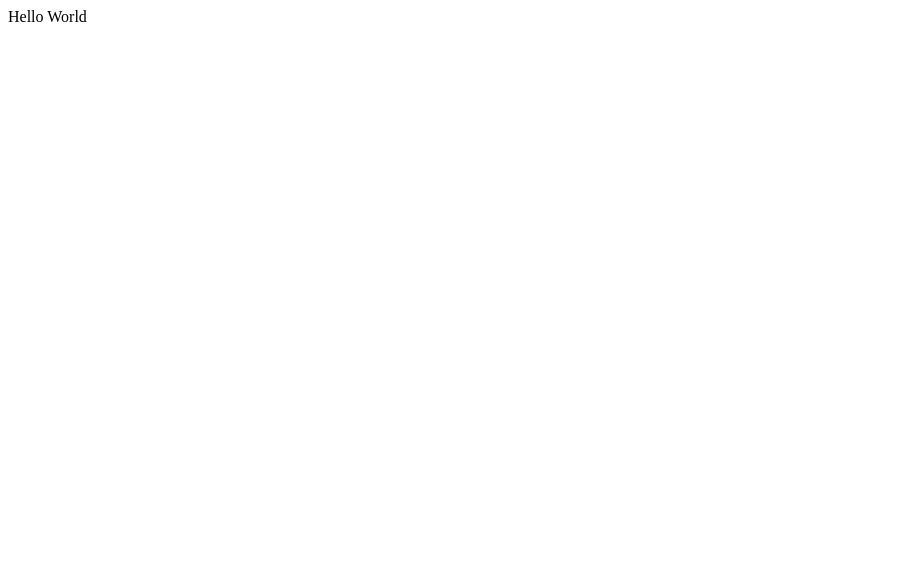
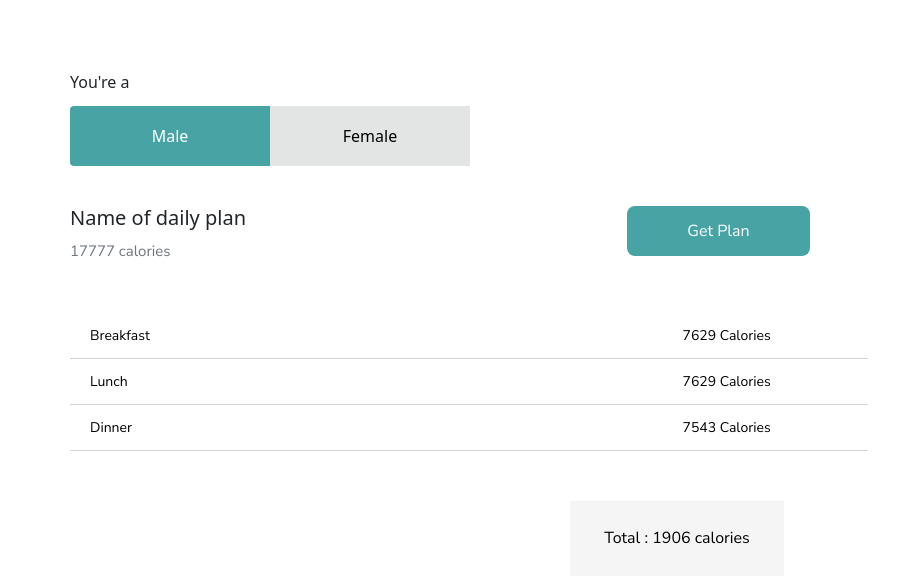
Before and after one commit to decadevs/live-project-sq015-net-palmfit-UI, a React (Create React App) app: page / in a window 1280 px wide. Shown: the top 582 px of the page, without its empty margins (0-923 px from the left). Built offline with nearby package versions, Linux system fonts and the light colour scheme.

Commit message:
Daily meal plan

```diff
--- a/package.json
+++ b/package.json
@@ -6,9 +6,11 @@
     "@testing-library/jest-dom": "^5.17.0",
     "@testing-library/react": "^13.4.0",
     "@testing-library/user-event": "^13.5.0",
+    "bootstrap": "^5.3.1",
     "react": "^18.2.0",
+    "react-bootstrap": "^2.8.0",
     "react-dom": "^18.2.0",
-    "react-scripts": "5.0.1",
+    "react-scripts": "^5.0.1",
     "web-vitals": "^2.1.4"
   },
   "scripts": {
--- a/src/components/App.js
+++ b/src/components/App.js
@@ -1,8 +1,13 @@
 import '../styles/App.css';
+import DailyMealPlan from './dailyMealPlan/DailyMealPlan';
+
+
 
 function App() {
   return (
-    <div> Hello World</div>
+    <div>
+      <DailyMealPlan/>
+    </div>
   );
 }
 
--- /dev/null
+++ b/src/components/dailyMealPlan/DailyMealPlan.jsx
@@ -0,0 +1,62 @@
+import React, {useState} from 'react';
+import styles from "./DailyMealPlan.module.css"
+
+
+
+
+
+const DailyMealPlan = () => {
+    const [gender, setGender] = useState("male")
+
+    return (
+        <div className={styles.container}>
+            <div className={styles.head}>
+                <span>You're a</span>
+                <div className={styles.btn_container}>
+                    <button
+                     className={`${gender == "male" ? styles.selected : styles.notSelected } ${styles.btn}`}
+                     onClick={()=>setGender("male")}>Male</button>
+
+                    <button className={`${gender == "female" ? styles.selected : styles.notSelected} ${styles.btn}`} onClick={()=>setGender("female")}>Female</button>
+                </div>
+            </div>
+
+            <div className={styles.header_container}>
+                <div>
+                    <h5>Name of daily plan</h5>
+                    <span style={{fontSize: '15px', color: '#6E767E', fontFamily: 'nunito sans'}}>17777 calories</span>
+                </div>
+                <button className={`${styles.btn_getplan} ${styles.selected}`}>Get Plan</button>
+            </div>
+
+            <table className={styles.DailyMealTable}>
+                <tbody>
+                    <tr >
+                        <td className={styles.one}>Breakfast</td>
+                        <td className={styles.td}>7629 Calories</td>
+
+                    </tr>
+                    <tr>
+                        <td className={styles.one}>Lunch</td>
+                        <td className={styles.td}>7629 Calories</td>
+
+                    </tr>
+                    <tr>
+                        <td className={styles.one}>Dinner</td>
+                        <td className={styles.td}>7543 Calories</td>
+
+                    </tr>
+
+                </tbody>
+            </table>
+
+             <div>
+               <button className={styles.btn_total}><span>Total : <span>1906</span> calories</span></button>
+            </div>
+
+        </div>
+
+    )
+}
+
+export default DailyMealPlan;
--- /dev/null
+++ b/src/components/dailyMealPlan/DailyMealPlan.module.css
@@ -0,0 +1,121 @@
+@import url('https://fonts.googleapis.com/css2?family=Nunito+Sans:opsz,wght@6..12,200;6..12,400;6..12,700&display=swap');
+
+.container{
+    height: auto;
+    width: auto;
+
+    margin-top: 70px;
+    margin-left: 70px;
+    margin-right: 70px;
+}
+
+
+.head {
+    display: flex;
+    flex-direction: column;
+
+    gap: .75rem;
+}
+
+
+.btn_container {
+    border-radius: 4px;
+    overflow: hidden;
+    box-sizing: border-box;
+    display: inline-block;
+
+}
+.btn {
+    background-color: none;
+    border: none;
+    box-sizing: border-box;
+    width: 200px;
+    height: 60px;
+    padding: 8px 35px ;
+}
+.selected {
+    background: #48a4a4;
+    color: #fff;
+}
+
+.notSelected {
+    background-color: #e3e5e5;
+}
+
+.header_container{
+    display: flex;
+    flex-direction: row;
+    justify-content: space-between;
+    margin-top: 40px;
+    margin-right: 400px;
+}
+
+.h5{
+    color: #000;
+    font-family: Nunito Sans;
+    font-size: 24px;
+    font-style: normal;
+    font-weight: bolder;
+    line-height: normal;
+}
+
+.btn_getplan{
+    padding: 8px 35px ;
+    border-radius: 8px;
+    color: #FFF;
+    text-align: center;
+    font-family: Nunito Sans;
+    font-size: 16px;
+    font-style: normal;
+    width: 183px;
+    height: 50px;
+    border: none;
+}
+
+.DailyMealTable{
+    margin-top: 50px;
+    width: 70%;
+    border-collapse: collapse;
+}
+
+.DailyMealTable tbody td{
+    border-bottom: 1px solid lightgray;
+    padding: 20px;
+    color: black;
+    font-family: Nunito sans;
+    font-size: 14px;
+    font-weight: 600px;
+    line-height: 5px;
+
+}
+.DailyMealTable .td{
+    padding-left: 500px;
+    width: auto;
+}
+
+.DailyMealTable tb .one{
+    gap: 3.75rem;
+}
+
+.btn_total{
+    background-color: #f5f5f5;
+    border: none;
+    box-sizing: border-box;
+    width: 214px;
+    height: 75px;
+    margin-top: 50px;
+    margin-left: 500px;
+    font-family: Nunito sans;
+
+}
+@media screen and (max-width: 1140px) {
+    .DailyMealTable .td{
+        padding-left: 300px;
+        /* background-color: red; */
+
+    }
+
+    .btn_total {
+        margin-left: 200px;
+    }
+}
--- a/src/index.js
+++ b/src/index.js
@@ -1,6 +1,7 @@
 import React from 'react';
 import ReactDOM from 'react-dom/client';
 import App from './components/App';
+import 'bootstrap/dist/css/bootstrap.css';
 
 
 const root = ReactDOM.createRoot(document.getElementById('root'));
```
Also changed, not shown: 1 other file (tests, documents, lock files or other folders).
